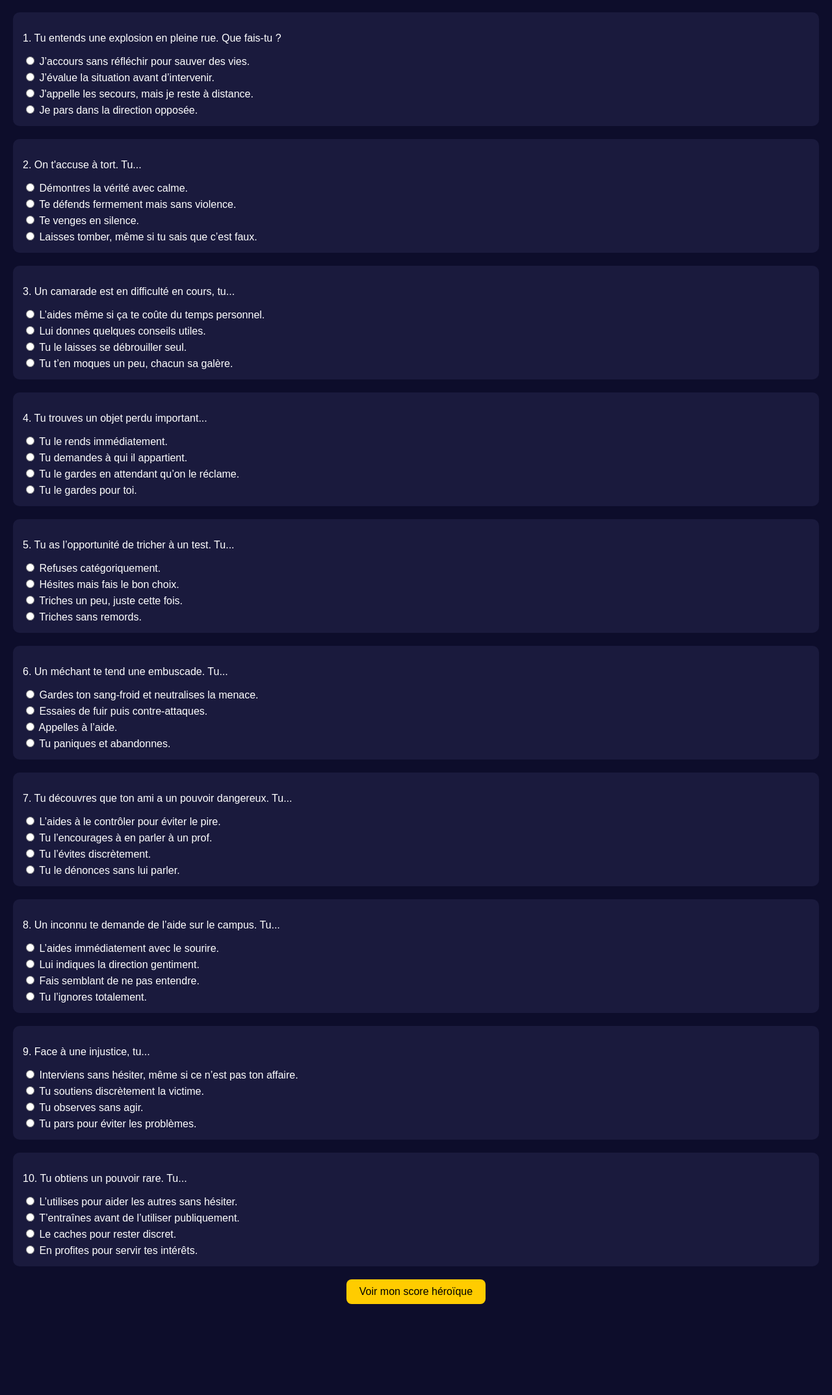
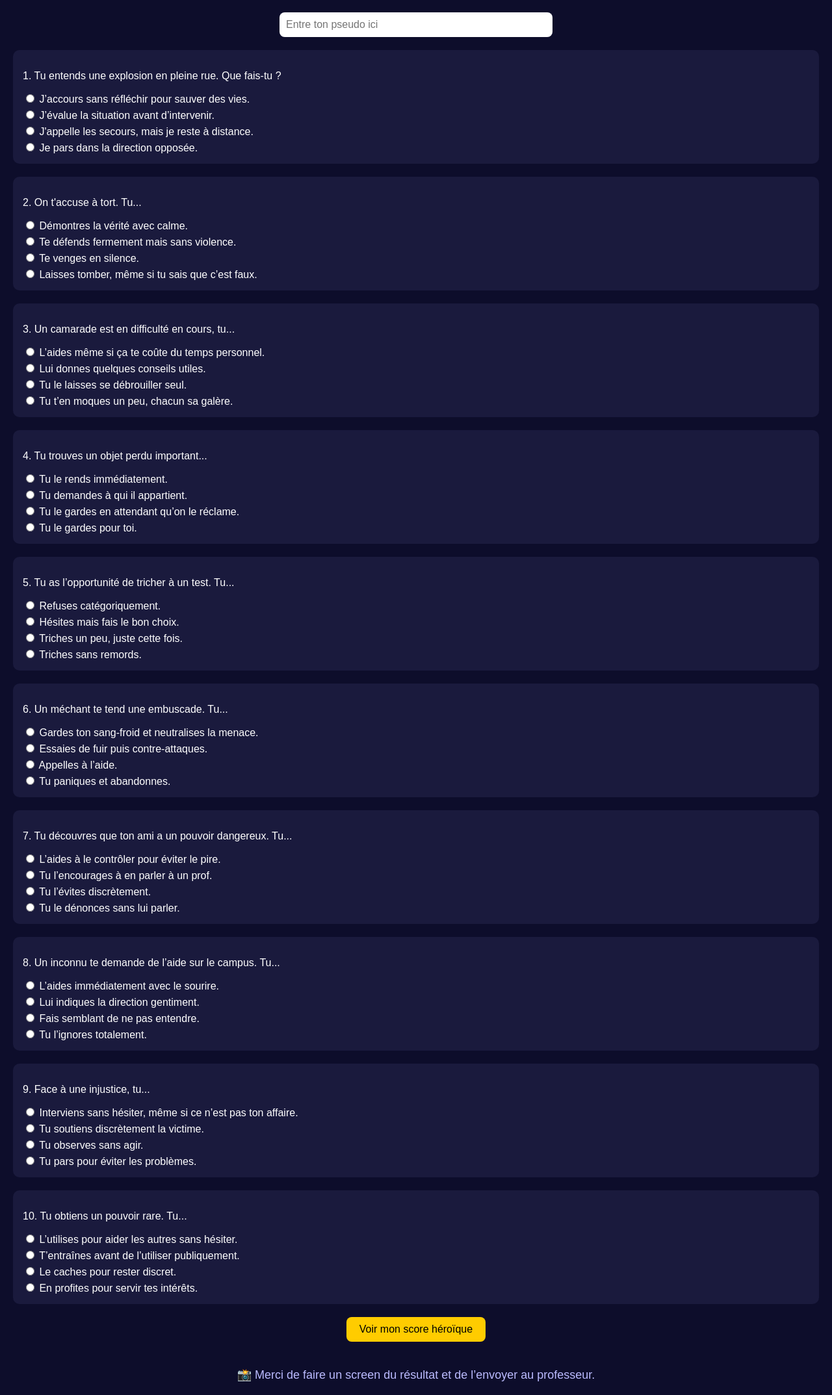
Before and after one commit to louka777/test-valeur-heroique, a plain HTML site: page index.html in a window 1280 px wide. Shown: the part 81-2228 px from the top of the page at 65% size. Before the commit the page ends 2138 px from the top, so only its background shows below. Drawn offline with Linux system fonts and the light colour scheme.

Commit message:
Update index.html

```diff
--- a/index.html
+++ b/index.html
@@ -46,7 +46,12 @@
       font-weight: bold;
       text-align: center;
     }
-
+    #pseudoDisplay {
+      text-align: center;
+      font-size: 22px;
+      margin-top: 20px;
+      color: #ffcc00;
+    }
     .flash {
       position: fixed;
       top: 0; left: 0;
@@ -57,11 +62,26 @@
       animation: flashAnimation 0.4s ease-out;
       pointer-events: none;
     }
-
     @keyframes flashAnimation {
       0% { opacity: 0; }
       50% { opacity: 1; }
       100% { opacity: 0; }
+    }
+    .thank-you {
+      margin-top: 40px;
+      text-align: center;
+      font-size: 18px;
+      color: #bbbbff;
+    }
+    input[type="text"] {
+      display: block;
+      margin: 0 auto 20px auto;
+      padding: 10px;
+      font-size: 16px;
+      border-radius: 8px;
+      border: none;
+      width: 80%;
+      max-width: 400px;
     }
   </style>
 </head>
@@ -70,8 +90,9 @@
 <h1>Test de Valeur Héroïque</h1>
 
 <form id="heroTest">
+  <input type="text" id="pseudo" placeholder="Entre ton pseudo ici" required>
 
-  <!-- 10 questions différentes -->
+  <!-- Les 10 questions -->
   <div class="question">
     <p>1. Tu entends une explosion en pleine rue. Que fais-tu ?</p>
     <label><input type="radio" name="q1" value="4"> J’accours sans réfléchir pour sauver des vies.</label>
@@ -155,7 +176,9 @@
   <button type="submit">Voir mon score héroïque</button>
 </form>
 
+<div id="pseudoDisplay"></div>
 <div id="result"></div>
+<div class="thank-you">📸 Merci de faire un screen du résultat et de l’envoyer au professeur.</div>
 
 <!-- Son effet électrique -->
 <audio id="zapSound" src="https://cdn.pixabay.com/audio/2023/03/14/audio_72c1aa3fe4.mp3"></audio>
@@ -198,6 +221,9 @@
       message = "🌀 Tu as encore des progrès à faire, jeune recrue.";
     }
 
+    const pseudo = document.getElementById("pseudo").value.trim();
+    document.getElementById("pseudoDisplay").textContent = pseudo ? `👤 Pseudo : ${pseudo}` : "";
+
     document.getElementById("result").textContent = `Score : ${percent}% — ${message}`;
   });
 </script>
```
